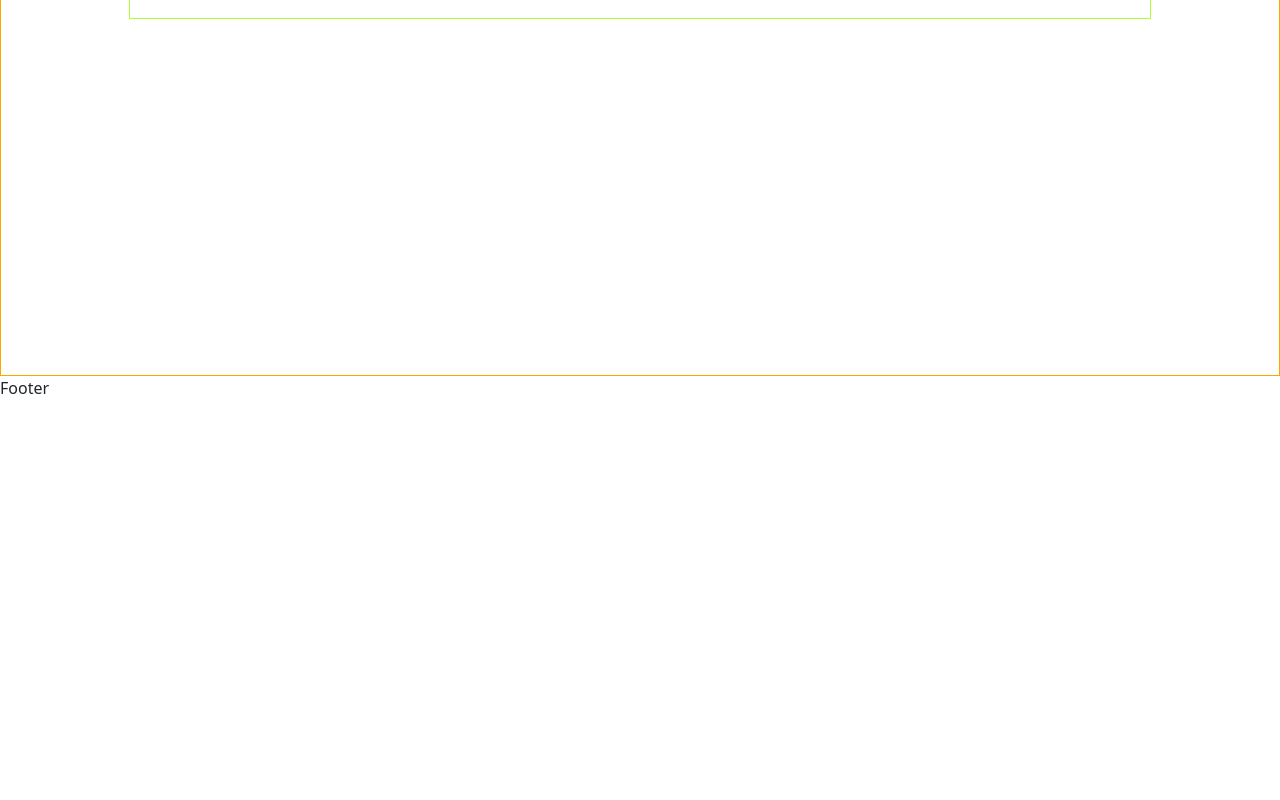
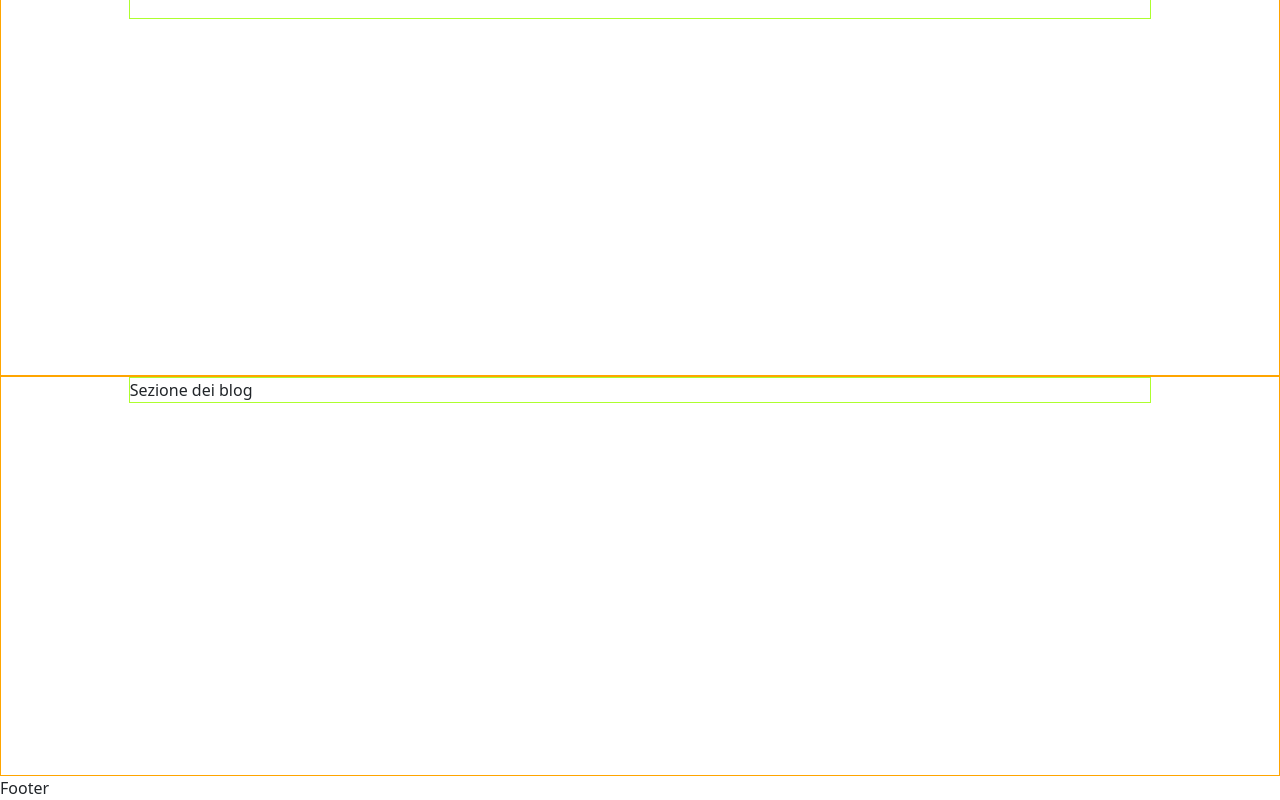
Before and after one commit to manuelcamaioni/proj-html-vuejs, a Vue app: page / in a window 1280 px wide. Shown: the part 1926-2726 px from the top of the page. Before the commit the page ends 2326 px from the top, so only its background shows below. Built offline with nearby package versions, Linux system fonts and the light colour scheme.

Commit message:
added blogs' section

```diff
--- a/src/components/MainApp.vue
+++ b/src/components/MainApp.vue
@@ -5,6 +5,7 @@
         <TrailerMain />
         <TopLearners />
         <StatsMain />
+        <BlogsMain />
     </main>
 </template>
 
@@ -14,9 +15,10 @@ import TutoringMain from "./MainComponents/TutoringMain.vue";
 import TrailerMain from "./MainComponents/TrailerMain.vue";
 import TopLearners from "./MainComponents/TopLearnersMain.vue";
 import StatsMain from "./MainComponents/StatsMain.vue";
+import BlogsMain from "./MainComponents/BlogsMain.vue";
 export default {
     components: {
-        CoursesMain, TutoringMain, TrailerMain, TopLearners, StatsMain
+        CoursesMain, TutoringMain, TrailerMain, TopLearners, StatsMain, BlogsMain
     }
 }
 </script>
--- /dev/null
+++ b/src/components/MainComponents/BlogsMain.vue
@@ -0,0 +1,25 @@
+<template>
+    <article class="hero">
+        <div class="my-container">
+            <div class="container">
+                <div class="row">
+                    <div class="col">Sezione dei blog</div>
+                    <div class="col"></div>
+                    <div class="col"></div>
+                </div>
+            </div>
+        </div>
+    </article>
+</template>
+
+<script>
+export default {
+
+}
+</script>
+
+<style lang="scss" scoped>
+article.hero {
+    height: 400px;
+}
+</style>
```
